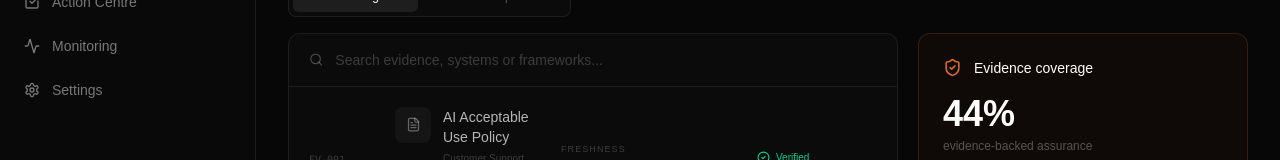
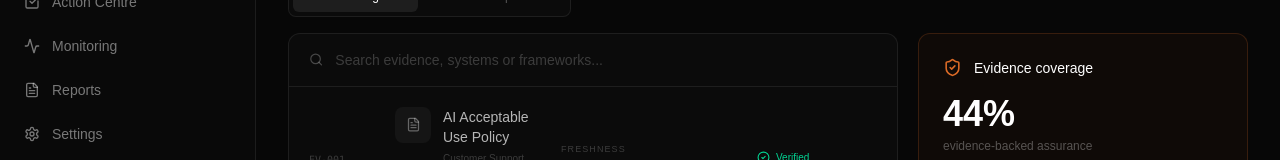
Before and after one commit to jasb-to/neuronbright, a Next.js app: page /evidence in a window 1280 px wide. Shown: the part 387-547 px from the top of the page. Built offline with nearby package versions, Linux system fonts and the light colour scheme.

Commit message:
Add executive Reports navigation

```diff
--- a/components/app-shell.tsx
+++ b/components/app-shell.tsx
@@ -2,7 +2,7 @@
 
 import Link from "next/link";
 import { usePathname } from "next/navigation";
-import { Activity, Boxes, CheckSquare, FileCheck2, LayoutDashboard, Settings, Shield } from "lucide-react";
+import { Activity, Boxes, CheckSquare, FileCheck2, FileText, LayoutDashboard, Settings, Shield } from "lucide-react";
 import type { ReactNode } from "react";
 import { Brand } from "./brand";
 
@@ -16,6 +16,7 @@ const governanceNavigation = [
   { name: "Controls", href: "/controls", icon: Shield },
   { name: "Action Centre", href: "/actions", icon: CheckSquare },
   { name: "Monitoring", href: "/monitoring", icon: Activity },
+  { name: "Reports", href: "/reports", icon: FileText },
   { name: "Settings", href: "/settings", icon: Settings },
 ];
 
```
